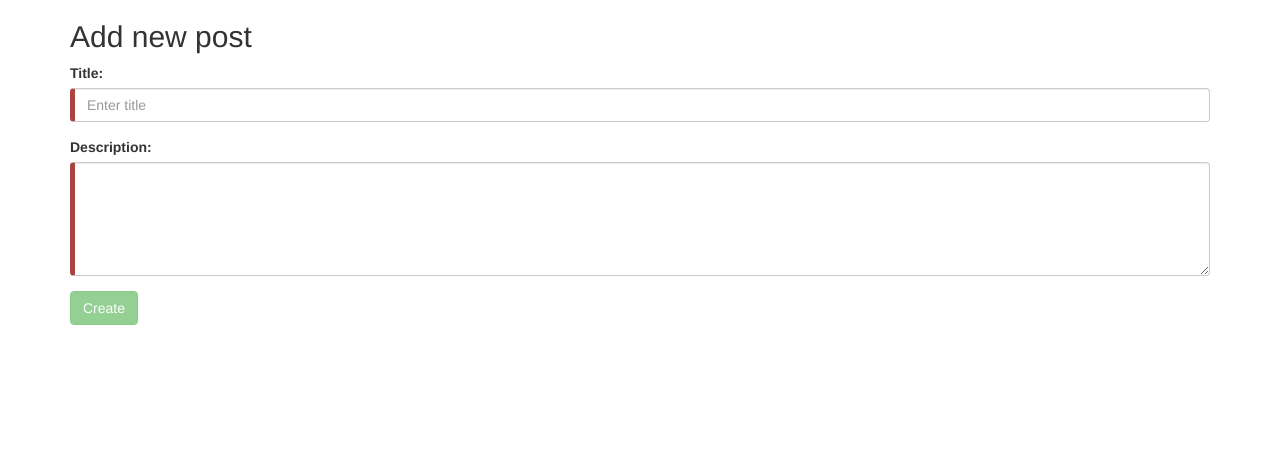
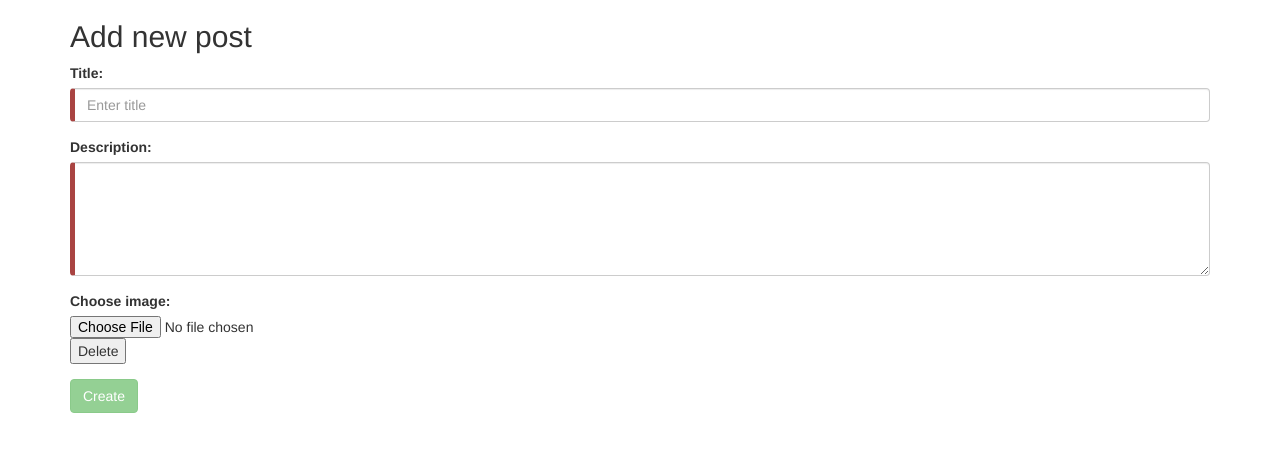
Before and after one commit to isd-soft/sharegoods-ui, an Angular app: page /users/1/additem in a window 1280 px wide. Shown: the top 452 px of the page. Built offline with nearby package versions, Linux system fonts and the light colour scheme.

Commit message:
create item(title and description) via formdata

```diff
--- a/src/app/components/add-item-component/add-item.component.html
+++ b/src/app/components/add-item-component/add-item.component.html
@@ -2,15 +2,24 @@
   <h2>Add new post</h2>
   <form #newItemForm="ngForm">
     <div class="form-group">
-      <label for="title">Title:</label>
+      <label for="title">Title: </label>
       <input placeholder="Enter title" name="title" class="form-control" id="title" required [(ngModel)]="item.title">
     </div>
 
     <div class="form-group">
-      <label for="description">Description:</label>
+      <label for="description">Description: </label>
       <textarea class="form-control" name="description" rows="5" id="description" required [(ngModel)]="item.description"></textarea>
     </div>
+
+    <form>
+      <div class="form-group">
+        <label for="image">Choose image: </label>
+        <input type="file" id="image" (change)="onFileChange($event)">
+        <button (click)="deleteImage()">Delete</button>
+      </div>
+    </form>
   </form>
+
 
   <button type="submit" [disabled]="newItemForm.form.invalid" class="btn btn-success" (click)="createItem()">Create</button>
 </div>
--- a/src/app/components/add-item-component/add-item.component.ts
+++ b/src/app/components/add-item-component/add-item.component.ts
@@ -12,6 +12,8 @@ export class AddItemComponent implements OnInit {
 
   item: Item = new Item();
   userId : string;
+  uploadedFiles: File[] = [];
+  formData: FormData = new FormData();
 
   constructor(private router: Router, private itemService: ItemService, private route: ActivatedRoute) { }
 
@@ -21,8 +23,16 @@ export class AddItemComponent implements OnInit {
     });
   }
 
+  onFileChange(event) {
+    this.uploadedFiles.push(event.srcElement.files[0]);
+  }
+
   createItem(): void {
-    this.itemService.createItem(this.userId, this.item)
+    this.formData.append('title', this.item.title);
+    this.formData.append('description', this.item.description);
+
+    //TODO add photos to formData name: file, multipartfile(name and byte[])
+    this.itemService.createItem(this.userId, this.formData)
       .subscribe(data => {
           console.log(data);
         },
--- a/src/app/services/item-service/item.service.ts
+++ b/src/app/services/item-service/item.service.ts
@@ -16,13 +16,9 @@ export class ItemService {
     return this.http.get<Item[]>(this.apiUrl + "items");
   }
 
-  public createItem(userId, item) {
+  public createItem(userId, formData) {
     const createItemUrl = this.apiUrl + 'users/' + userId + '/items';
-    const myHeader = new HttpHeaders().set('Content-Type', 'application/x-www-form-urlencoded');
-    let body = new HttpParams();
-    body = body.set('title', item.title);
-    body = body.set('description', item.description);
-    return this.http.post<Item>(createItemUrl, body, {headers: myHeader});
+    return this.http.post<Item>(createItemUrl, formData);
   }
 
 }
```
